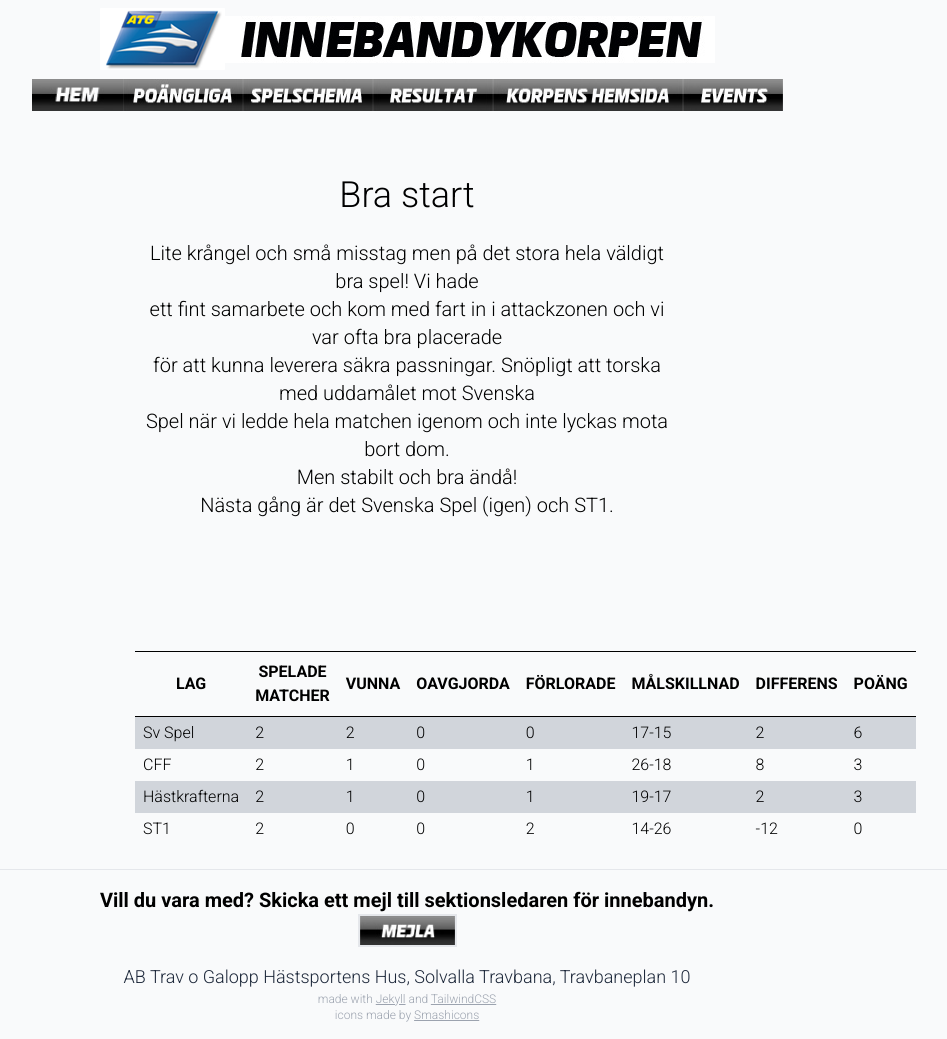
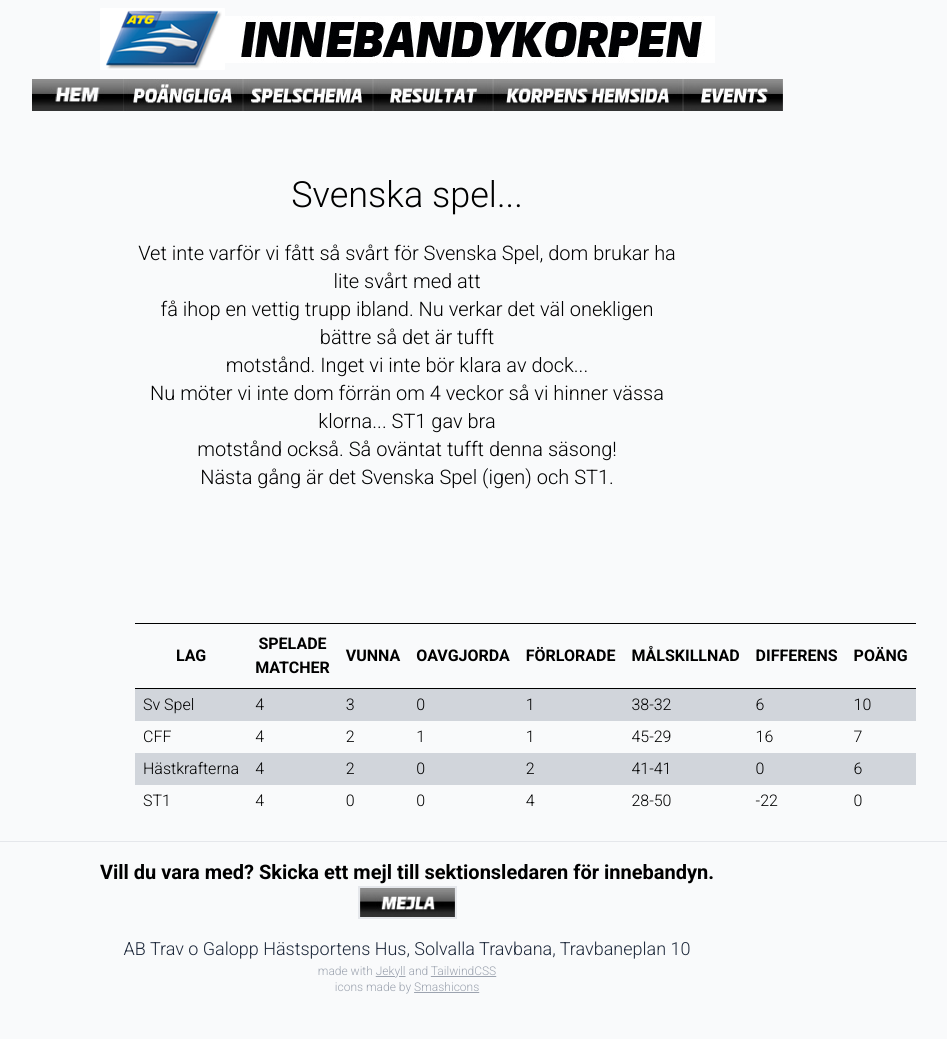
Before and after one commit to andreashogvall/andreashogvall.github.io, a Jekyll site: the page built from index.html, in a window 1280 px wide. Shown: the whole page, without its empty margins (233-1180 px from the left). Built offline with Jekyll 4.4.1, drawn with Linux system fonts in a browser that asks for light colours; nearby versions of some CDN libraries; after the commit the page ends 1011 px from its top, so only the background shows below that.

Commit message:
Add files via upload

```diff
--- a/index.html
+++ b/index.html
@@ -4,15 +4,15 @@
 description: "Innebandykorpen"
 ---
 <div class="mx-auto w-1/2">
-		<p class="text-center text-4xl">Bra start</p>
+		<p class="text-center text-4xl">Svenska spel...</p>
 		<br>
 
 		<p class="text-center text-xl">
-			Lite krångel och små misstag men på det stora hela väldigt bra spel! Vi hade <br>
-			ett fint samarbete och kom med fart in i attackzonen och vi var ofta bra placerade <br>
-			för att kunna leverera säkra passningar. Snöpligt att torska med uddamålet mot Svenska <br>
-			Spel när vi ledde hela matchen igenom och inte lyckas mota bort dom. <br>
-			Men stabilt och bra ändå!<br>
+			Vet inte varför vi fått så svårt för Svenska Spel, dom brukar ha lite svårt med att <br>
+			få ihop en vettig trupp ibland. Nu verkar det väl onekligen bättre så det är tufft <br>
+			motstånd. Inget vi inte bör klara av dock... <br>
+			Nu möter vi inte dom förrän om 4 veckor så vi hinner vässa klorna... ST1 gav bra <br>
+			motstånd också. Så oväntat tufft denna säsong!<br>
 			Nästa gång är det Svenska Spel (igen) och ST1.
 			<br><br>
 			<br>
@@ -58,7 +58,59 @@
 					Sv Spel
 				</td>
 				<td class="py-1 px-2">
+					4
+				</td>
+				<td class="py-1 px-2">
+					3
+				</td>
+				<td class="py-1 px-2">
+					0
+				</td>
+				<td class="py-1 px-2">
+					1
+				</td>
+				<td class="py-1 px-2">
+					38-32
+				</td>
+				<td class="py-1 px-2">
+					6
+				</td>
+				<td class="py-1 px-2">
+					10
+				</td>
+			</tr>
+			<tr>
+				<td class="py-1 px-2">
+					CFF
+				</td>
+				<td class="py-1 px-2">
+					4
+				</td>
+				<td class="py-1 px-2">
 					2
+				</td>
+				<td class="py-1 px-2">
+					1
+				</td>
+				<td class="py-1 px-2">
+					1
+				</td>
+				<td class="py-1 px-2">
+					45-29
+				</td>
+				<td class="py-1 px-2">
+					16
+				</td>
+				<td class="py-1 px-2">
+					7
+				</td>
+			</tr>
+			<tr class="bg-gray-300">
+				<td class="py-1 px-2">
+					Hästkrafterna
+				</td>
+				<td class="py-1 px-2">
+					4
 				</td>
 				<td class="py-1 px-2">
 					2
@@ -67,13 +119,13 @@
 					0
 				</td>
 				<td class="py-1 px-2">
-					0
+					2
 				</td>
 				<td class="py-1 px-2">
-					17-15
+					41-41
 				</td>
 				<td class="py-1 px-2">
-					2
+					0
 				</td>
 				<td class="py-1 px-2">
 					6
@@ -81,62 +133,10 @@
 			</tr>
 			<tr>
 				<td class="py-1 px-2">
-					CFF
-				</td>
-				<td class="py-1 px-2">
-					2
-				</td>
-				<td class="py-1 px-2">
-					1
-				</td>
-				<td class="py-1 px-2">
-					0
-				</td>
-				<td class="py-1 px-2">
-					1
-				</td>
-				<td class="py-1 px-2">
-					26-18
-				</td>
-				<td class="py-1 px-2">
-					8
-				</td>
-				<td class="py-1 px-2">
-					3
-				</td>
-			</tr>
-			<tr class="bg-gray-300">
-				<td class="py-1 px-2">
-					Hästkrafterna
-				</td>
-				<td class="py-1 px-2">
-					2
-				</td>
-				<td class="py-1 px-2">
-					1
-				</td>
-				<td class="py-1 px-2">
-					0
-				</td>
-				<td class="py-1 px-2">
-					1
-				</td>
-				<td class="py-1 px-2">
-					19-17
-				</td>
-				<td class="py-1 px-2">
-					2
-				</td>
-				<td class="py-1 px-2">
-					3
-				</td>
-			</tr>
-			<tr>
-				<td class="py-1 px-2">
 					ST1
 				</td>
 				<td class="py-1 px-2">
-					2
+					4
 				</td>
 				<td class="py-1 px-2">
 					0
@@ -145,13 +145,13 @@
 					0
 				</td>
 				<td class="py-1 px-2">
-					2
+					4
 				</td>
 				<td class="py-1 px-2">
-					14-26
+					28-50
 				</td>
 				<td class="py-1 px-2">
-					-12
+					-22
 				</td>
 				<td class="py-1 px-2">
 					0
```
